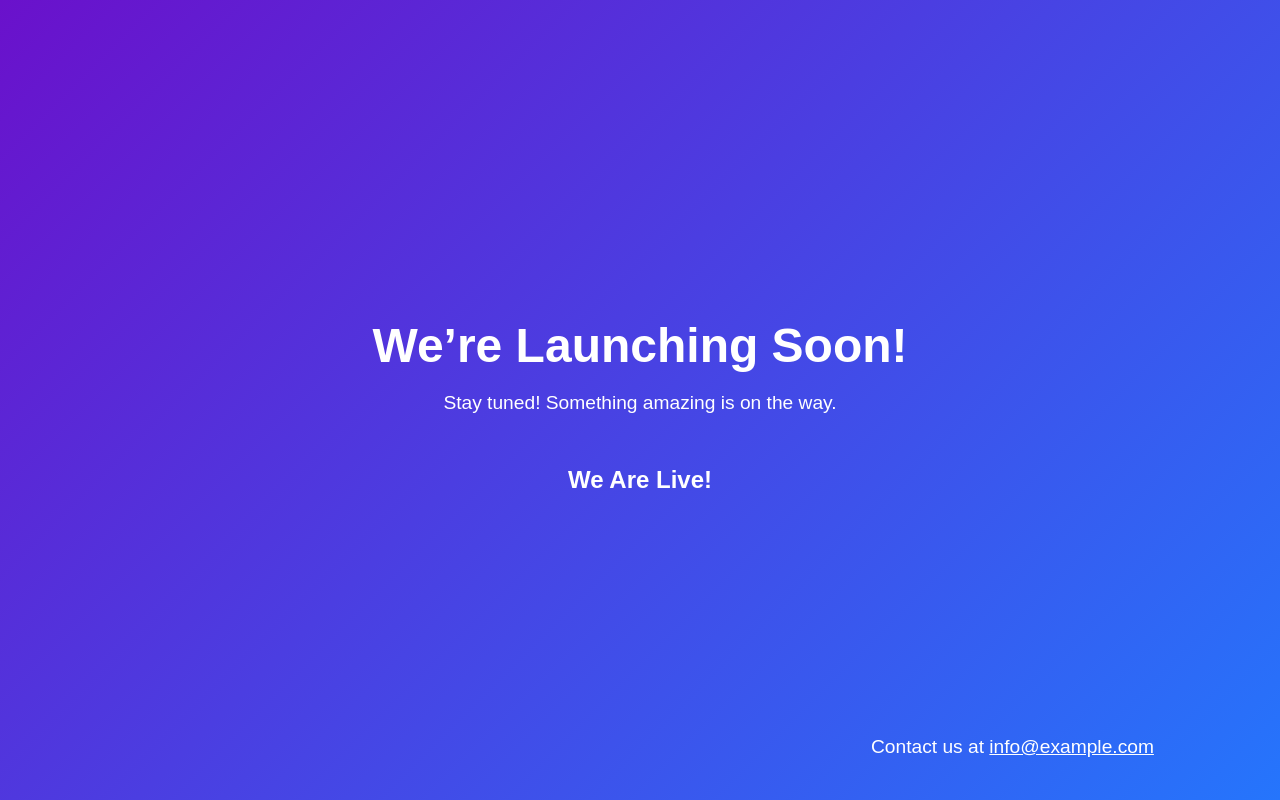
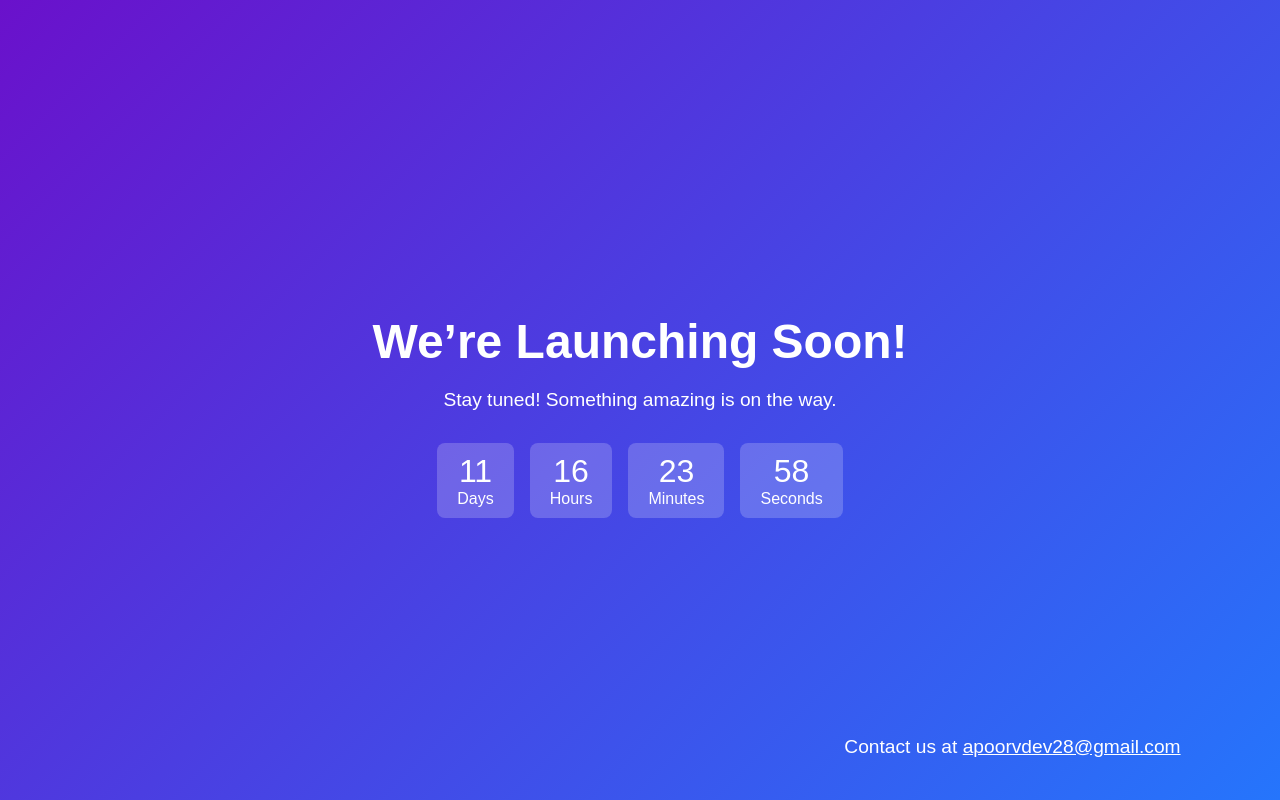
Before and after one commit to Apoorvdev28/Coming-soon, a plain HTML site: page index.html in a window 1280 px wide. Shown: the top 800 px of the page. Drawn offline with Linux system fonts and the light colour scheme.

Commit message:
Update index.html

```diff
--- a/index.html
+++ b/index.html
@@ -80,7 +80,7 @@
         <p>Stay tuned! Something amazing is on the way.</p>
         <div class="countdown" id="countdown">
             <div>
-                <span id="days">00</span>
+                <span id="days">15</span>
                 Days
             </div>
             <div>
@@ -97,13 +97,13 @@
             </div>
         </div>
         <footer>
-            <p>Contact us at <a href="mailto:info@example.com">info@example.com</a></p>
+            <p>Contact us at <a href="mailto:info@example.com">apoorvdev28@gmail.com</a></p>
         </footer>
     </div>
 
     <script>
         // Countdown Timer Logic
-        const launchDate = new Date('2024-01-01T00:00:00').getTime();
+        const launchDate = new Date('2025-01-01T00:00:00').getTime();
 
         const countdown = setInterval(() => {
             const now = new Date().getTime();
```
